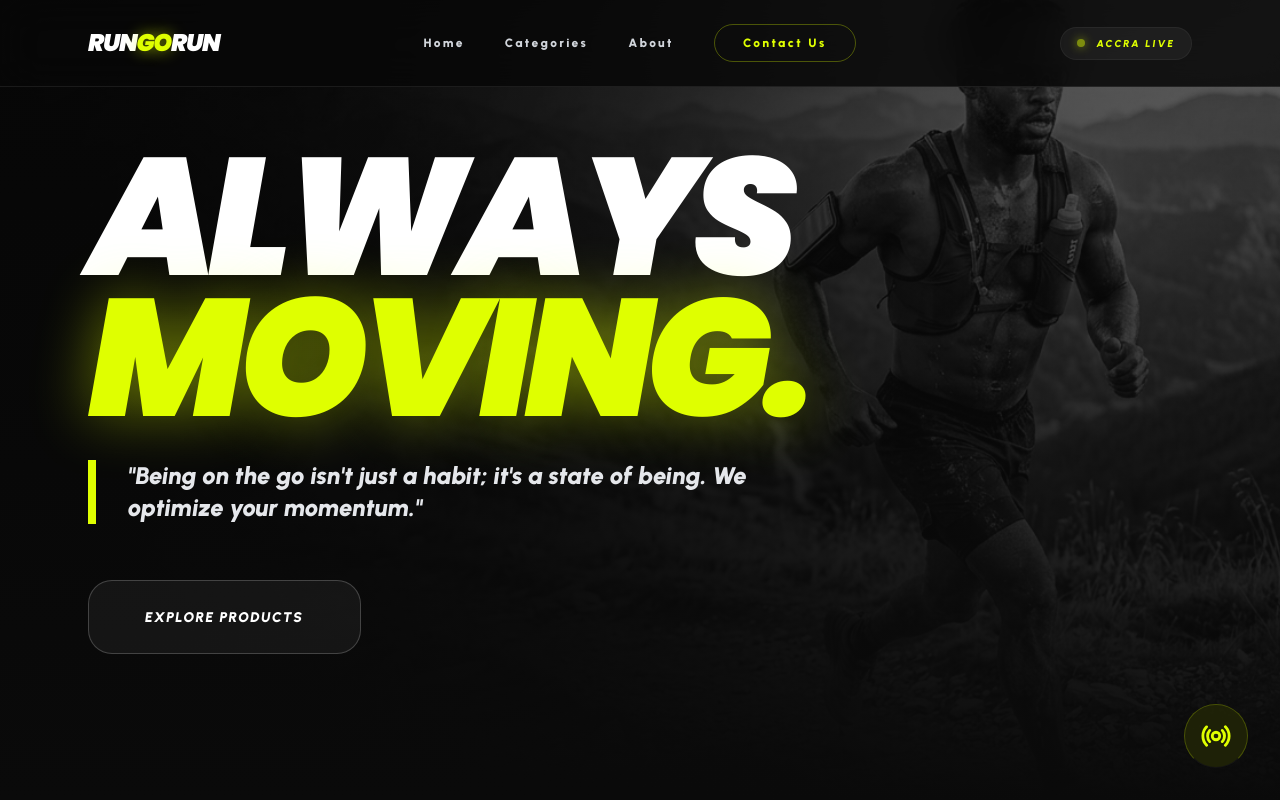
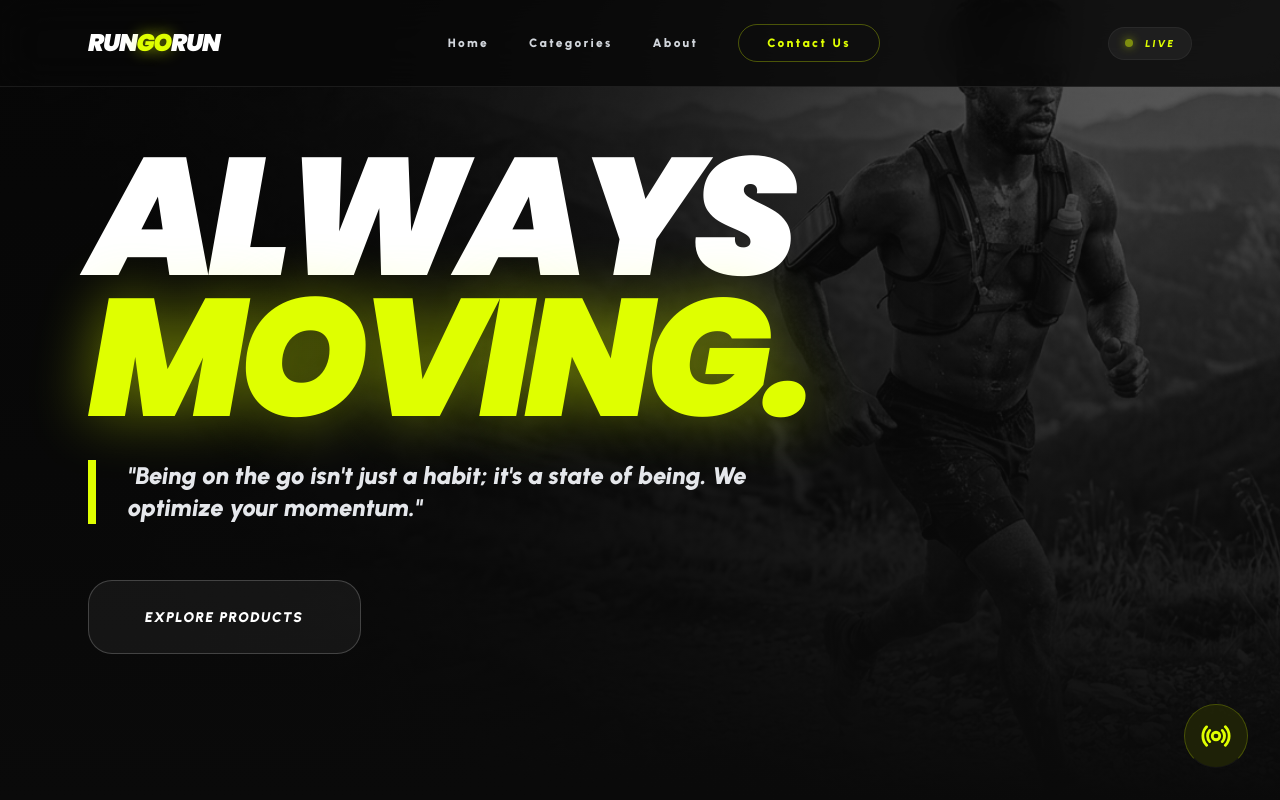
Before and after one commit to AlloteyPrince/rungorun, a Nuxt app: page / in a window 1280 px wide. Shown: the top 800 px of the page. Built offline with nearby package versions, Linux system fonts and the light colour scheme.

Commit message:
Feat - edit appnavbar

```diff
--- a/app/components/AppNavbar.vue
+++ b/app/components/AppNavbar.vue
@@ -60,7 +60,7 @@ const handleNavClick = async (path) => {
       <div class="flex items-center gap-4">
         <div class="flex items-center gap-3 bg-white/5 px-4 py-2 rounded-full border border-white/5">
           <div class="w-2 h-2 bg-rungreen rounded-full animate-pulse shadow-[0_0_10px_#dfff00]"></div>
-          <span class="text-[10px] font-black tracking-[0.2em] text-rungreen uppercase italic">Accra Live</span>
+          <span class="text-[10px] font-black tracking-[0.2em] text-rungreen uppercase italic">Live</span>
         </div>
         <button
           @click="toggleMenu"
```
